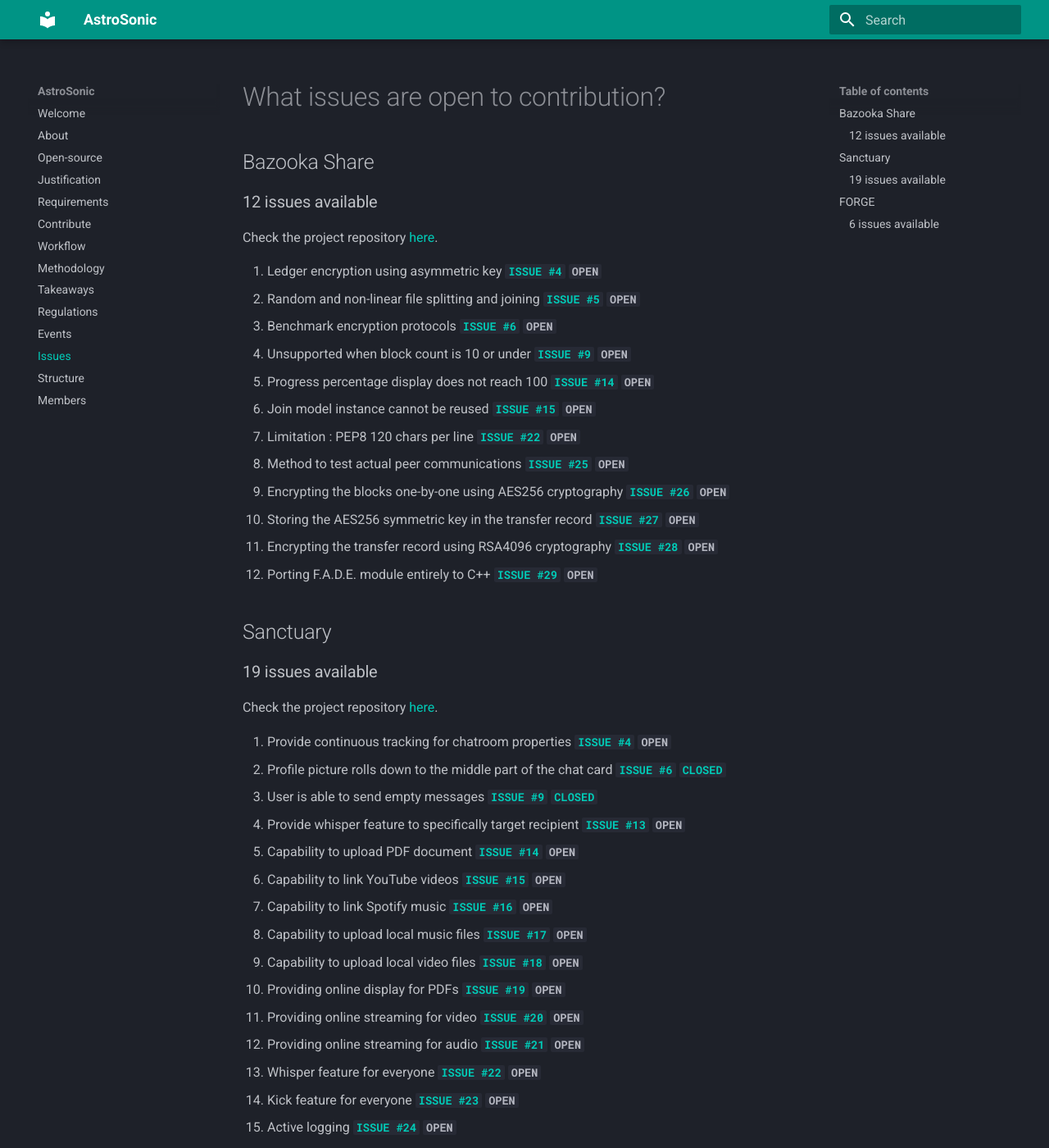
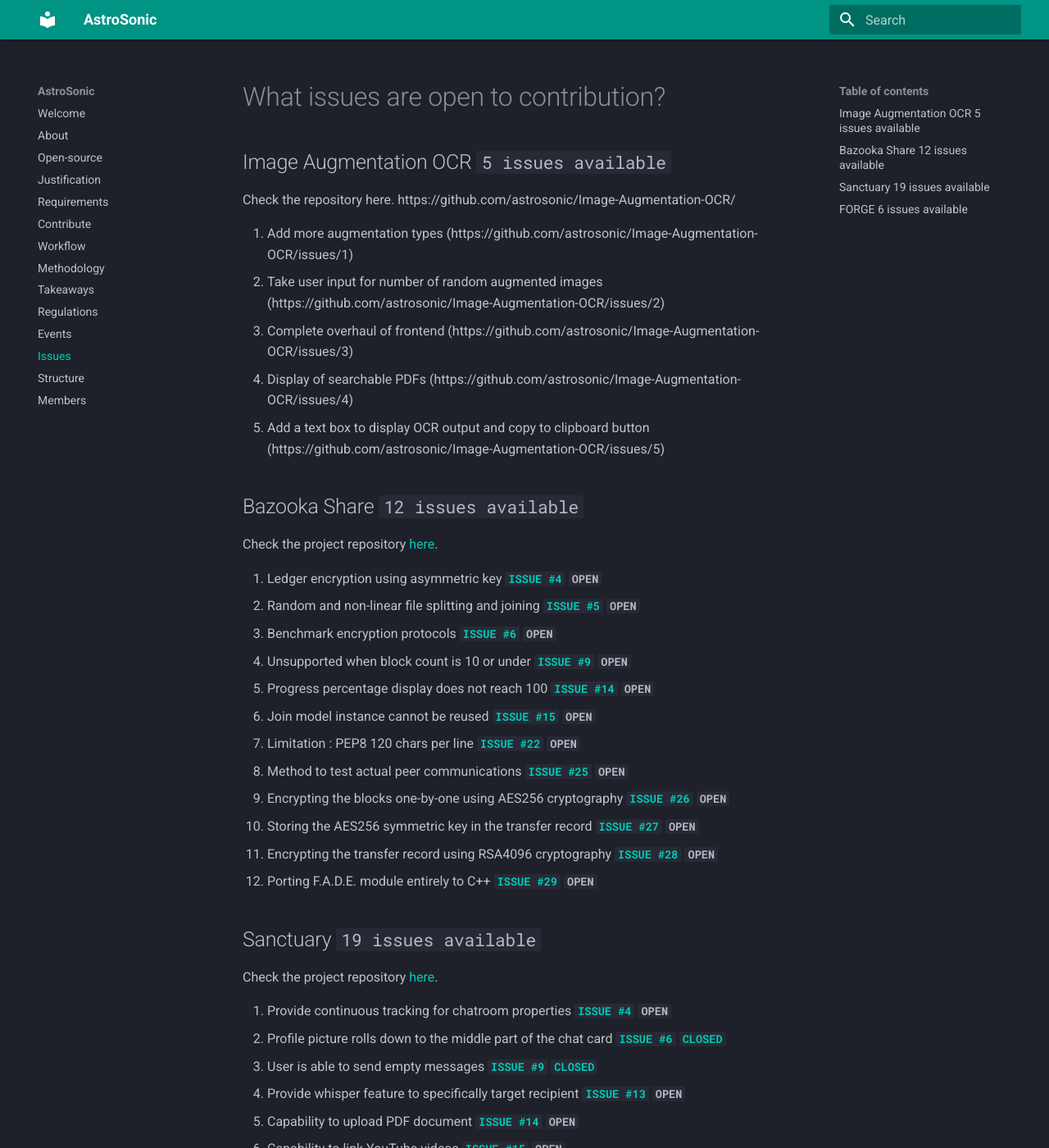
Before and after one commit to astrosonic/community-website, an MkDocs documentation site: the page built from docs/probs.md, in a window 1280 px wide and 1400 px high. Shown: the whole window at 82% size. Built offline with MkDocs 1.6.1 and Material for MkDocs 9.7.7, drawn with Linux system fonts in a browser that asks for light colours.

Commit message:
Added issues for Image Augmentation OCR

```diff
--- a/docs/probs.md
+++ b/docs/probs.md
@@ -1,8 +1,16 @@
 # What issues are open to contribution?
 
-## Bazooka Share
+## Image Augmentation OCR `5 issues available`
 
-### 12 issues available
+Check the repository here. https://github.com/astrosonic/Image-Augmentation-OCR/
+
+1. Add more augmentation types (https://github.com/astrosonic/Image-Augmentation-OCR/issues/1)
+2. Take user input for number of random augmented images (https://github.com/astrosonic/Image-Augmentation-OCR/issues/2)
+3. Complete overhaul of frontend (https://github.com/astrosonic/Image-Augmentation-OCR/issues/3)
+4. Display of searchable PDFs (https://github.com/astrosonic/Image-Augmentation-OCR/issues/4)
+5. Add a text box to display OCR output and copy to clipboard button (https://github.com/astrosonic/Image-Augmentation-OCR/issues/5)
+
+## Bazooka Share `12 issues available`
 
 Check the project repository [here](https://github.com/astrosonic/bazooka-share/).
 
@@ -19,9 +27,7 @@ Check the project repository [here](https://github.com/astrosonic/bazooka-share/
 11. Encrypting the transfer record using RSA4096 cryptography [**`ISSUE #28`**](https://github.com/astrosonic/bazooka-share/issues/28) **`OPEN`**
 12. Porting F.A.D.E. module entirely to C++ [**`ISSUE #29`**](https://github.com/astrosonic/bazooka-share/issues/29) **`OPEN`**
 
-## Sanctuary
-
-### 19 issues available
+## Sanctuary `19 issues available`
 
 Check the project repository [here](https://github.com/astrosonic/sanctuary/).
 
```
Also changed, not shown: other parts of docs/probs.md (+2 -4 lines).
